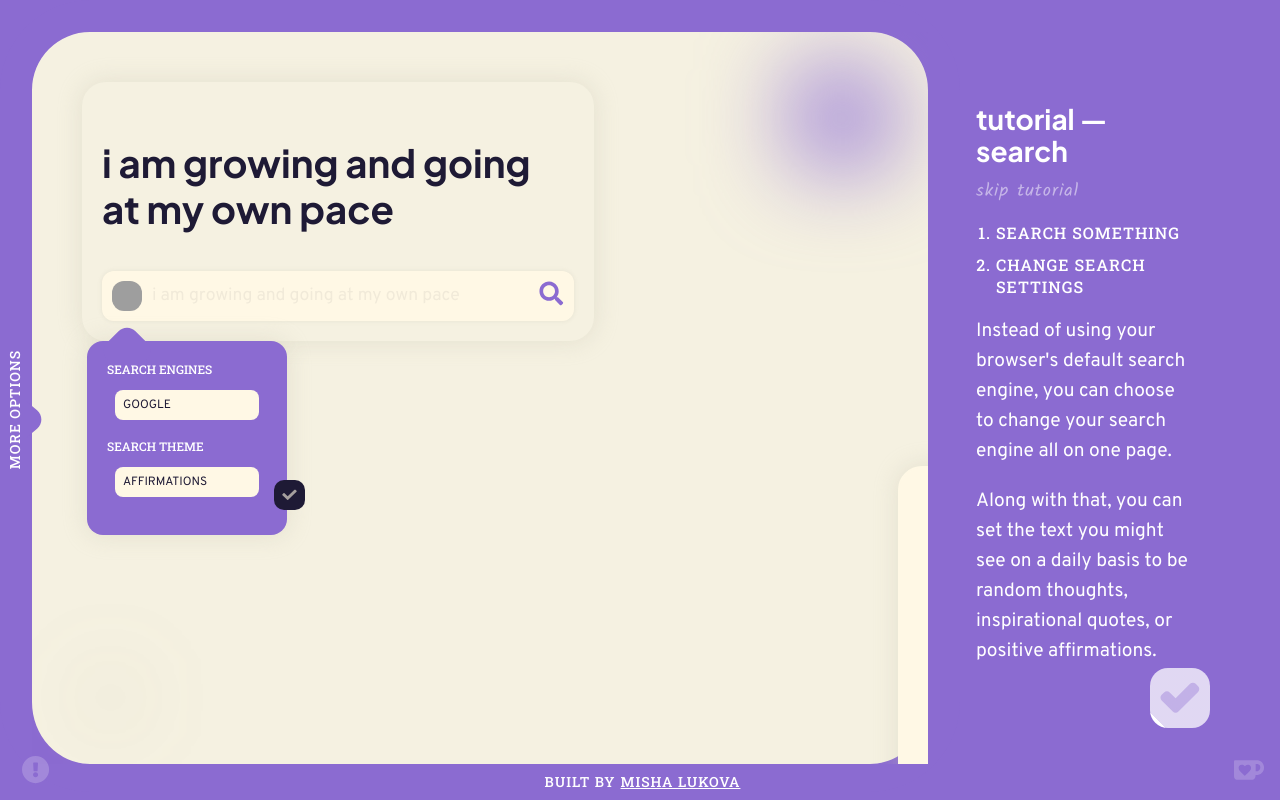
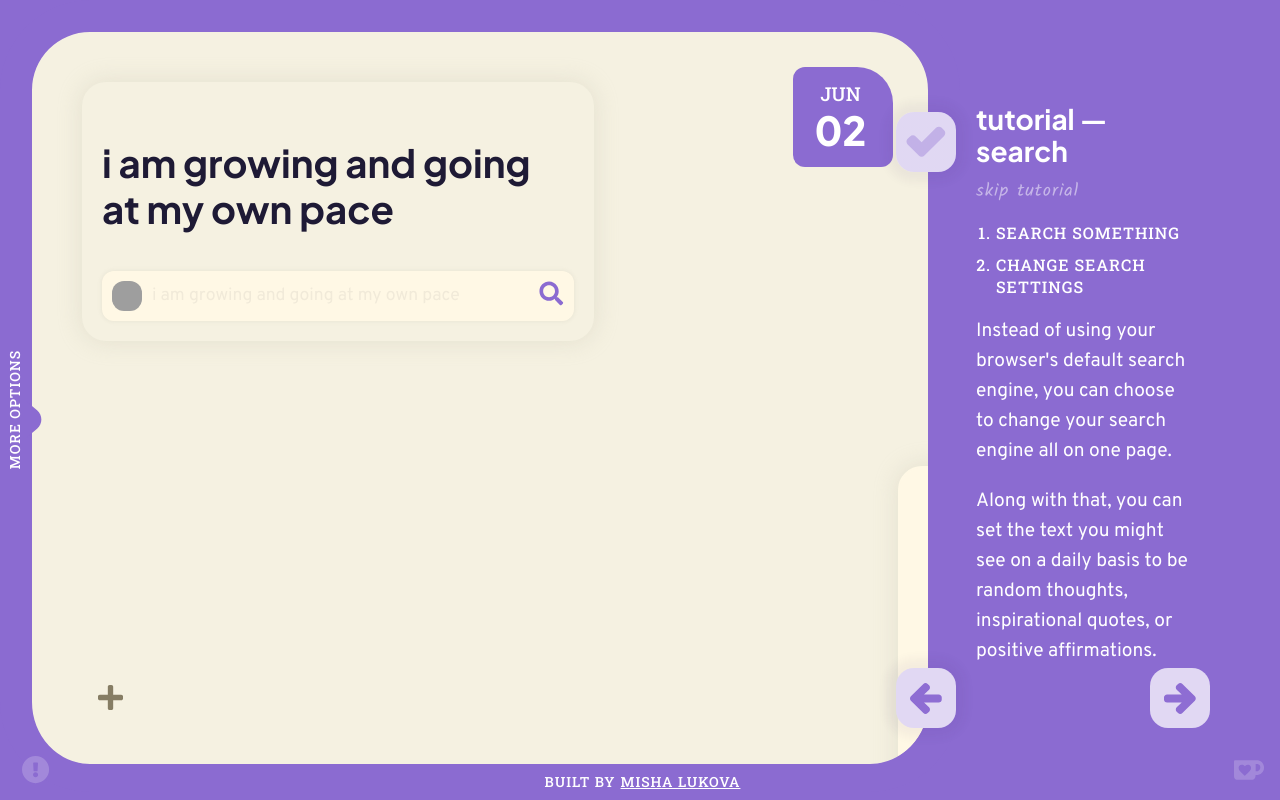
Before and after one commit to mishakov7/browserhome, a Next.js app: page / in a window 1280 px wide. Both pictures are taken after a click on the button 78 px from the left and 561 px from the top of the page. Shown: the top 800 px of the page. Built offline with nearby package versions, Linux system fonts and the light colour scheme; grey boxes are pictures that could not be loaded.

Commit message:
Spruced up tutorials + modified copy text interaction

```diff
--- a/src/app/css/browserhome.css
+++ b/src/app/css/browserhome.css
@@ -479,6 +479,28 @@
   cursor: pointer;
   position: absolute;
   bottom: 20px;
+}
+
+.copy-button::after {
+  content: attr(data-after);
+  opacity: 0;
+  transition: opacity 0.2s;
+  position: absolute;
+  width: max-content;
+  top: -35px;
+  left: -50px;
+  font-size: 12px;
+  font-family: var(--robo);
+  text-transform: uppercase;
+  letter-spacing: 1px;
+  color: var(--secondary-txt);
+  background-color: var(--secondary-txt-lt);
+  padding: 6px 12px;
+  border-radius: 10px;
+}
+
+.copy-button:hover::after {
+  opacity: 1;
 }
 
 .note .copy-button:hover path:nth-of-type(2),
@@ -1827,6 +1849,36 @@ button.list-container:hover::before {
   content: "Reset Placement";
 }
 
+.drawer-button {
+  cursor: pointer;
+  border-radius: 10px;
+  padding: 6px;
+  text-align: left;
+  font-family: var(--robo);
+  font-size: 16px;
+  text-decoration: none;
+  color: hsl(var(--accent1-lt), 25%);
+  display: flex;
+  justify-content: flex-start;
+  align-items: center;
+  width: 100%;
+  margin: 10px 0;
+  background: hsl(var(--accent1-lt), 90%);
+  transition: background 0.2s;
+}
+
+.drawer-button:hover {
+  background: rgb(var(--accent1-txt));
+}
+
+.drawer-button svg {
+  margin-right: 10px;
+}
+
+.drawer-button path {
+  fill: hsl(var(--accent1));
+}
+
 .tutorial-heading {
   display: flex;
   flex-direction: column;
@@ -1877,29 +1929,28 @@ button.list-container:hover::before {
 
 #drawer .checkmark-button {
   position: absolute;
+  top: 5rem;
+  left: -4rem;
+  background: linear-gradient(45deg, rgb(var(--accent1-txt)) 50%, hsl(var(--accent1-lt), 90%) 50%);
+  background-size: 300%;
+  background-position: right bottom;
+  box-shadow: 0px 0px 10px 10px hsla(var(--accent1-lt), 25%, 0.05);
+  z-index: 10;
+}
+
+#drawer .navigation {
+  position: absolute;
   bottom: 2rem;
   right: 2rem;
-  background: linear-gradient(45deg, rgb(var(--accent1-txt)) 50%, hsl(var(--accent1-lt), 90%) 50%);
-  background-size: 250%;
-  background-position: right bottom;
-}
-
-#drawer .checkmark-button::after {
-  content: "Next Feature";
-  position: absolute;
-  top: 0px;
-  left: 300%;
-  width: max-content;
-  font-family: var(--robo);
-  letter-spacing: 5px;
-  text-transform: uppercase;
-  color: rgb(var(--accent1-txt));
-  transition: left 0.4s, letter-spacing 0.8s;
-}
-
-#drawer .checkmark-button:hover::after {
-  letter-spacing: 1px;
-  left: -210%;
+  width: 100%;
+  justify-content: space-between;
+  z-index: 10;
+}
+
+#drawer .navigation button:first-child {
+  position: relative;
+  left: -2rem;
+  box-shadow: 0px 0px 10px 10px hsla(var(--accent1-lt), 25%, 0.05);
 }
 
 #drawer ol {
@@ -1921,8 +1972,16 @@ button.list-container:hover::before {
   animation: tut-blur 4s forwards;
 }
 
+.opened-right .todolists-container.blur > *:not(.highlight, .highlight + .creator) {
+  animation: tut-blurlists 4s forwards;
+}
+
 .opened-right .reverse-blur > *:not(.highlight, .highlight + .creator) {
   animation: tut-unblur 0.6s forwards;
+}
+
+.opened-right .todolists-container.reverse-blur > *:not(.highlight, .highlight + .creator) {
+  animation: tut-unblurlists 0.6s forwards;
 }
 
 @keyframes fade {
--- a/src/app/css/sass/tutorial.scss
+++ b/src/app/css/sass/tutorial.scss
@@ -48,33 +48,52 @@
 
 #drawer .checkmark-button {
     position: absolute;
+    top: 5rem;
+    left: -4rem;
+
+    background: linear-gradient(45deg, rgb(var(--accent1-txt)) 50%, hsl(var(--accent1-lt), 90%) 50%);
+    background-size: 300%;
+    background-position: right bottom;
+    box-shadow: 0px 0px 10px 10px hsla(var(--accent1-lt), 25%, 0.05);
+
+    z-index: 10;
+}
+
+#drawer .navigation {
+    position: absolute;
     bottom: 2rem;
     right: 2rem;
+    width: 100%;
 
-    background: linear-gradient(45deg, rgb(var(--accent1-txt)) 50%, hsl(var(--accent1-lt), 90%) 50%);
-    background-size: 250%;
-    background-position: right bottom;
+    justify-content: space-between;
+    z-index: 10;
 }
 
-#drawer .checkmark-button::after {
-    content: "Next Feature";
-    position: absolute;
-    top: 0px;
-    left: 300%;
-    width: max-content;
-
-    font-family: var(--robo);
-    letter-spacing: 5px;
-    text-transform: uppercase;
-    color: rgb(var(--accent1-txt));
-
-    transition: left 0.4s, letter-spacing 0.8s;
+#drawer .navigation button:first-child {
+    position: relative;
+    left: -2rem;
+    box-shadow: 0px 0px 10px 10px hsla(var(--accent1-lt), 25%, 0.05);
 }
 
-#drawer .checkmark-button:hover::after {
-    letter-spacing: 1px;
-    left: -210%;
-}
+// #drawer .checkmark-button::after {
+//     content: "Next Feature";
+//     position: absolute;
+//     top: 0px;
+//     left: 300%;
+//     width: max-content;
+
+//     font-family: var(--robo);
+//     letter-spacing: 5px;
+//     text-transform: uppercase;
+//     color: rgb(var(--accent1-txt));
+
+//     transition: left 0.4s, letter-spacing 0.8s;
+// }
+
+// #drawer .checkmark-button:hover::after {
+//     letter-spacing: 1px;
+//     left: -210%;
+// }
 
 #drawer ol {
     padding-left: 20px;
@@ -95,8 +114,16 @@
     animation: tut-blur 4s forwards;
 }
 
+.opened-right .todolists-container.blur > *:not(.highlight, .highlight + .creator) {
+    animation: tut-blurlists 4s forwards;
+}
+
 .opened-right .reverse-blur > *:not(.highlight, .highlight + .creator) {
     animation: tut-unblur 0.6s forwards;
+}
+
+.opened-right .todolists-container.reverse-blur > *:not(.highlight, .highlight + .creator) {
+    animation: tut-unblurlists 0.6s forwards;
 }
 
 @keyframes fade {
@@ -157,32 +184,6 @@
     transform: scale(125%);
 }
 
-// .opened-right .hotspot1::after,
-// .opened-right .hotspot2::after,
-// .opened-right .hotspot3::after {
-//     position: absolute;
-//     width: 100%;
-//     height: 100%;
-//     display: block;
-//     top: -25px;
-//     left: -20px;
-//     opacity: 0;
-//     animation: fade 0.4s forwards;
-//     animation-delay: 2s;
-// }
-
-// .opened-right .hotspot1::after {
-//     content: url("/images/hotspot1.png");
-// }
-
-// .opened-right .hotspot2::after {
-//     content: url("/images/hotspot2.png");
-// }
-
-// .opened-right .hotspot3::after {
-//     content: url("/images/hotspot3.png");
-// }
-
 .crossed {
     text-decoration: line-through;
 }
--- a/src/app/globals.css
+++ b/src/app/globals.css
@@ -334,6 +334,7 @@ input, textarea {
   z-index: 1;
   overflow: hidden!important;
   transition: filter 0.6s;
+  border-radius: 60px;
   /* min-height: 100vh; */
 }
 
@@ -1092,8 +1093,8 @@ button {
   display: flex;
   justify-content: center;
   align-items: center;
+}
 
-}
 
 .edit-button svg {
   transform: rotate(0deg);
@@ -1212,6 +1213,34 @@ button {
   }
 }
 
+
+@keyframes tut-blurlists {
+  0% {
+    filter: blur(0px);
+    opacity: 1;
+  } 50% {
+    opacity: 0.25;
+  } 100% {
+    filter: blur(50px);
+    opacity: 0.25;
+
+  }
+}
+
+@keyframes tut-unblurlists {
+  0% {
+    filter: blur(50px);
+    opacity: 0.25;
+  } 50% {
+    opacity: 1;
+
+  } 100% {
+    filter: blur(0px);
+    opacity: 1;
+
+  }
+}
+
 .blur > *:not(.highlight, .highlight + .creator) {
   animation: blur-bg 4s;
   /* filter: blur(4px); */
--- a/src/app/page.tsx
+++ b/src/app/page.tsx
@@ -46,10 +46,10 @@ export default function Home() {
   const moreRef = useRef(null);
   const optionsRef = useRef(null);
 
-  const [searchTutorial, setSearchTutorial] = useState(0);
-  const [bookmarkTutorial, setBookmarkTutorial] = useState(0);
-  const [listTutorial, setListTutorial] = useState(0);
-  const [stickyTutorial, setStickyTutorial] = useState(0);
+  const [searchTutorial, setSearchTutorial] = useState(-1);
+  const [bookmarkTutorial, setBookmarkTutorial] = useState(-1);
+  const [listTutorial, setListTutorial] = useState(-1);
+  const [stickyTutorial, setStickyTutorial] = useState(-1);
 
   const clickFeature = (ref: any) => {
     window.scrollTo({top: 0, behavior: "smooth"});
--- a/src/components/drawers/conclude.tsx
+++ b/src/components/drawers/conclude.tsx
@@ -9,11 +9,11 @@ const Drawer = (props : any) => {
     useEffect(() => {
         switch(browserName) {
             case "Chrome":
-                setLink("chrome://settings/appearance");
+                setLink("https://support.google.com/chrome/answer/95314?hl=en&co=GENIE.Platform%3DDesktop");
                 break;
 
             case "Firefox":
-                setLink("about:preferences#home");
+                setLink("https://support.mozilla.org/en-US/kb/how-to-set-the-home-page");
                 break;
         }
     }, []);
@@ -24,14 +24,21 @@ const Drawer = (props : any) => {
         <div ref={drawerRef} id="drawer" className='left-drawer conclusion-drawer'>
             <h2>What now?</h2>
 
-            <p>Add this as your browser home screen! Depending on which browser you're using, the way to set that might differ.</p>
+            <p>Add this as your browser home page! Depending on which browser you're using, the way to set that might differ.</p>
 
-            <a href={settingPage} target="_blank">
-                Take me to my browser settings
+            <a className='drawer-button' href={settingPage} target="_blank">
+                <svg width="25" height="25" viewBox="0 0 25 25" fill="none" xmlns="http://www.w3.org/2000/svg">
+                    <path d="M24.6094 12.5C24.6094 19.1893 19.1874 24.6094 12.5 24.6094C5.81265 24.6094 0.390625 19.1893 0.390625 12.5C0.390625 5.8146 5.81265 0.390625 12.5 0.390625C19.1874 0.390625 24.6094 5.8146 24.6094 12.5ZM12.825 4.39453C10.164 4.39453 8.4668 5.51548 7.13408 7.50771C6.96143 7.76582 7.01919 8.11392 7.26665 8.30156L8.96094 9.58623C9.21509 9.77896 9.5772 9.73311 9.77466 9.48262C10.6469 8.37627 11.245 7.73472 12.5727 7.73472C13.5702 7.73472 14.804 8.37671 14.804 9.34399C14.804 10.0752 14.2003 10.4508 13.2154 11.003C12.0668 11.6469 10.5469 12.4483 10.5469 14.4531V14.6484C10.5469 14.972 10.8092 15.2344 11.1328 15.2344H13.8672C14.1908 15.2344 14.4531 14.972 14.4531 14.6484V14.5833C14.4531 13.1936 18.5149 13.1357 18.5149 9.375C18.5149 6.54287 15.5772 4.39453 12.825 4.39453ZM12.5 16.5039C11.2615 16.5039 10.2539 17.5115 10.2539 18.75C10.2539 19.9885 11.2615 20.9961 12.5 20.9961C13.7385 20.9961 14.7461 19.9885 14.7461 18.75C14.7461 17.5115 13.7385 16.5039 12.5 16.5039Z"/>
+                </svg>
+
+                How do I set my browser home page?
             </a>
 
-            <button onClick={() => props.finish(true)}>
-                Click this button to check out some extra personalization features!
+            <button className='drawer-button' onClick={() => props.finish(true)}>
+                <svg width="25" height="25" viewBox="0 0 25 25" fill="none" xmlns="http://www.w3.org/2000/svg">
+                    <path d="M24.6094 12.5C24.6094 19.1893 19.1874 24.6094 12.5 24.6094C5.81265 24.6094 0.390625 19.1893 0.390625 12.5C0.390625 5.8146 5.81265 0.390625 12.5 0.390625C19.1874 0.390625 24.6094 5.8146 24.6094 12.5ZM12.825 4.39453C10.164 4.39453 8.4668 5.51548 7.13408 7.50771C6.96143 7.76582 7.01919 8.11392 7.26665 8.30156L8.96094 9.58623C9.21509 9.77896 9.5772 9.73311 9.77466 9.48262C10.6469 8.37627 11.245 7.73472 12.5727 7.73472C13.5702 7.73472 14.804 8.37671 14.804 9.34399C14.804 10.0752 14.2003 10.4508 13.2154 11.003C12.0668 11.6469 10.5469 12.4483 10.5469 14.4531V14.6484C10.5469 14.972 10.8092 15.2344 11.1328 15.2344H13.8672C14.1908 15.2344 14.4531 14.972 14.4531 14.6484V14.5833C14.4531 13.1936 18.5149 13.1357 18.5149 9.375C18.5149 6.54287 15.5772 4.39453 12.825 4.39453ZM12.5 16.5039C11.2615 16.5039 10.2539 17.5115 10.2539 18.75C10.2539 19.9885 11.2615 20.9961 12.5 20.9961C13.7385 20.9961 14.7461 19.9885 14.7461 18.75C14.7461 17.5115 13.7385 16.5039 12.5 16.5039Z"/>
+                </svg>
+                How can I personalize my home page?
             </button>
 
         </div>
--- a/src/components/drawers/search.tsx
+++ b/src/components/drawers/search.tsx
@@ -13,7 +13,9 @@ const Drawer = (props : any) => {
     const [oldGradient, setOldGradient] = useState(1.0);
     const [gradient, setGradient] = useState(1.0);
 
-    const handleBlur = (skip: boolean) => {
+    const handleBlur = (navigator: number) => {
+
+        if (navigator > -1) {
             props.blur(props.blurRef.current, "reverse-blur");
 
             setTimeout(() => {
@@ -21,14 +23,25 @@ const Drawer = (props : any) => {
             }, 600);
 
             setTimeout(() => {
+                switch(navigator) {
+                    case -1:
+                        props.setDrawer("intro", "left");
+                        break;
 
-            if (skip) {
+                    case 0:
                         props.skip();
-            } else {
+                        break;
+
+                    case 1:
                         props.setDrawer("bookmark", "right");
+                        break;
                 }
 
             }, 1500);
+        } else {
+            props.setDrawer("intro", "left");
+
+        }
     }
 
     const animateGradient = () => {
@@ -38,7 +51,7 @@ const Drawer = (props : any) => {
 
         if (finishedSteps == totalSteps - 1) {
             setGradient(0);
-            handleBlur(false);
+            handleBlur(1);
 
         } else {
             setGradient(gradient - ((100 / totalSteps) / 100));
@@ -72,9 +85,10 @@ const Drawer = (props : any) => {
         <>
 
         <div ref={drawerRef} id="drawer" className='right-drawer'>
+
             <span className='tutorial-heading'>
                 <h2>Tutorial — Search</h2>
-                <button onClick={() => handleBlur(true) } className='skip-button'>Skip Tutorial</button>
+                <button onClick={() => handleBlur(0) } className='skip-button'>Skip Tutorial</button>
             </span>
 
             <ol>
@@ -85,7 +99,7 @@ const Drawer = (props : any) => {
             <p>Instead of using your browser's default search engine, you can choose to change your search engine all on one page.</p>
             <p>Along with that, you can set the text you might see on a daily basis to be random thoughts, inspirational quotes, or positive affirmations.</p>
 
-            <button onClick={() => handleBlur(false) } className={'checkmark-button ' + (gradient == 0.0 ? 'ready' : '')}>
+            <button /*onClick={() => handleBlur(false) }*/ className={'checkmark-button ' + (gradient == 0.0 ? 'ready' : '')}>
                 <svg width="44" height="34" viewBox="0 0 44 34" fill="none" xmlns="http://www.w3.org/2000/svg">
                     <path fill={"url(#dynamic-gradient)"} fillRule="evenodd" clipRule="evenodd" d="M4.47731 10.8532L1.81425 13.5164C0.0984672 15.2323 0.0982755 18.0145 1.81427 19.7305L14.0548 31.971C15.7708 33.6871 18.553 33.6869 20.2689 31.9711L41.9254 10.3146C43.6412 8.59864 43.6413 5.81655 41.9253 4.10055L39.2622 1.43735C37.5462 -0.278596 34.764 -0.278596 33.0481 1.43735L17.1619 17.3235L10.6915 10.8531C8.97556 9.13713 6.19325 9.1372 4.47731 10.8532Z" />
                     <defs>
@@ -100,6 +114,22 @@ const Drawer = (props : any) => {
                 </svg>
             </button>
 
+
+            <div className='navigation row'>
+                <button onClick={() => handleBlur(-1)} className='tutorial-button'>
+                    <svg width="32" height="31" viewBox="0 0 32 31" fill="none" xmlns="http://www.w3.org/2000/svg">
+                        <path d="M17.6654 30.1092C16.4807 31.2926 14.5545 31.302 13.3672 30.1071L13.3637 30.1035L0.892359 17.6512C-0.293192 16.4668 -0.302492 14.5397 0.894707 13.3529L0.898049 13.3496L13.3693 0.890832C14.554 -0.292651 16.4804 -0.301972 17.6676 0.893051L17.671 0.896516L19.0902 2.31423C20.2983 3.52109 20.269 5.48269 19.042 6.65793L19.0385 6.66121L14.0223 11.4353H28.7164C30.397 11.4353 31.7568 12.7915 31.7568 14.4741V16.5259C31.7568 18.2085 30.397 19.5647 28.7164 19.5647H14.0223L19.0364 24.3368L19.0374 24.3378C20.276 25.513 20.3063 27.48 19.0879 28.6881L17.6654 30.1092Z" fill="#8E6DD3"/>
+                    </svg>
+                </button>
+
+
+                <button onClick={() => handleBlur(1)} className='tutorial-button'>
+                    <svg width="32" height="31" viewBox="0 0 32 31" fill="none" xmlns="http://www.w3.org/2000/svg">
+                        <path d="M14.0914 0.890831C15.276 -0.292617 17.2023 -0.30197 18.3895 0.892945L18.3931 0.896515L30.8644 13.3488C32.0499 14.5332 32.0592 16.4603 30.8621 17.6471L30.8587 17.6504L18.3874 30.1092C17.2027 31.2927 15.2764 31.302 14.0892 30.107L14.0857 30.1035L12.6666 28.6858C11.4585 27.4789 11.4878 25.5173 12.7148 24.3421L12.7182 24.3388L17.7344 19.5647H3.04037C1.35975 19.5647 0 18.2085 0 16.5259V14.4741C0 12.7915 1.35975 11.4353 3.04037 11.4353H17.7344L12.7204 6.66323L12.7193 6.66224C11.4807 5.48696 11.4504 3.51997 12.6689 2.3119L14.0914 0.890831Z" fill="#8E6DD3"/>
+                    </svg>
+                </button>
+            </div>
+
         </div>
 
         </>
--- a/src/components/stickies/note.tsx
+++ b/src/components/stickies/note.tsx
@@ -8,6 +8,7 @@ export default function Note(props: any) {
   const [coordinates, setCoordinates] = useState({x: props.storage.xpos, y: props.storage.ypos});
   const [notetext, setNotetext] = useState(props.storage.note);
   const [noteColor, setNoteColor] = useState(props.storage.color);
+  const [dataAfter, setAfter] = useState("Copy Text");
 
   const nodeRef = React.useRef(null);
   const textareaRef = useRef<HTMLDivElement>(null);
@@ -140,7 +141,7 @@ export default function Note(props: any) {
                     </svg>
                 </button>
 
-                <button onClick={(e) => { copyNoteText(e)}} className={'copy-button ' + noteColor + '-fill'}>
+                <button data-after={dataAfter} onMouseLeave={() => setAfter("Copy Text")} onClick={(e) => { copyNoteText(e); setAfter("Copied!");}} className={'copy-button ' + noteColor + '-fill'}>
                     <svg width="22" height="22" viewBox="0 0 29 29" fill="none" xmlns="http://www.w3.org/2000/svg">
                         <path fillRule="evenodd" clipRule="evenodd" d="M4 7C1.79086 7 0 8.79083 0 11V25C0 27.2092 1.79086 29 4 29H18C20.2091 29 22 27.2092 22 25H8C5.79086 25 4 23.2092 4 21V7Z" fill="#8D6CD2"/>
                         <path d="M7 4C7 1.79083 8.79086 0 11 0H18C19.1046 0 20 0.89543 20 2V7C20 8.10457 20.8954 9 22 9H27C28.1046 9 29 9.89543 29 11V18C29 20.2092 27.2091 22 25 22H11C8.79086 22 7 20.2092 7 18V4Z" fill="#8D6CD2"/>
```
Also changed, not shown: src/app/css/sass/drawers.scss (+34 -0 lines), src/app/css/sass/stickies.scss (+26 -0 lines), 1 other file (tests, documents, lock files or other folders). Lines whose indentation alone changed are shown as unchanged.
